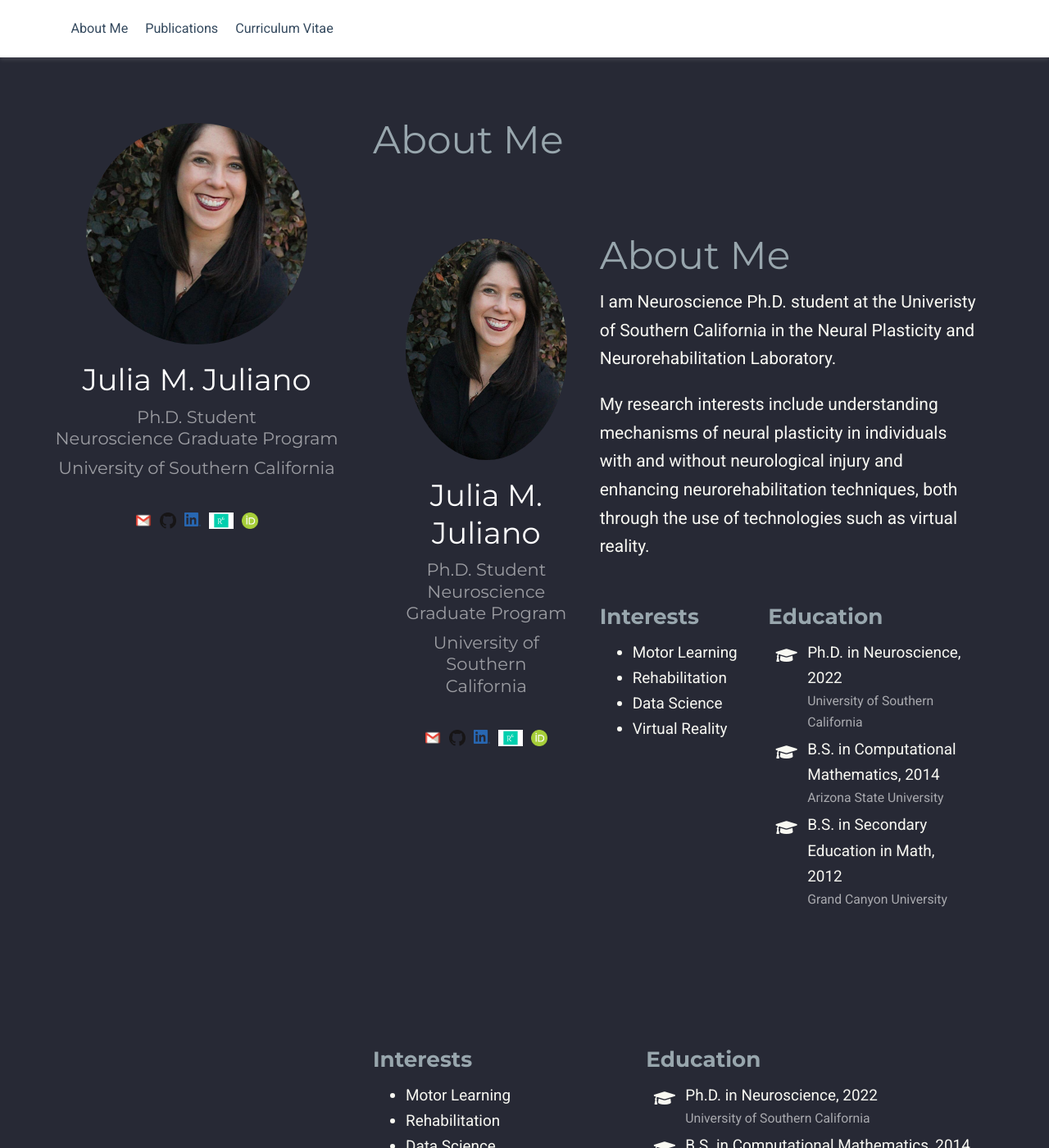
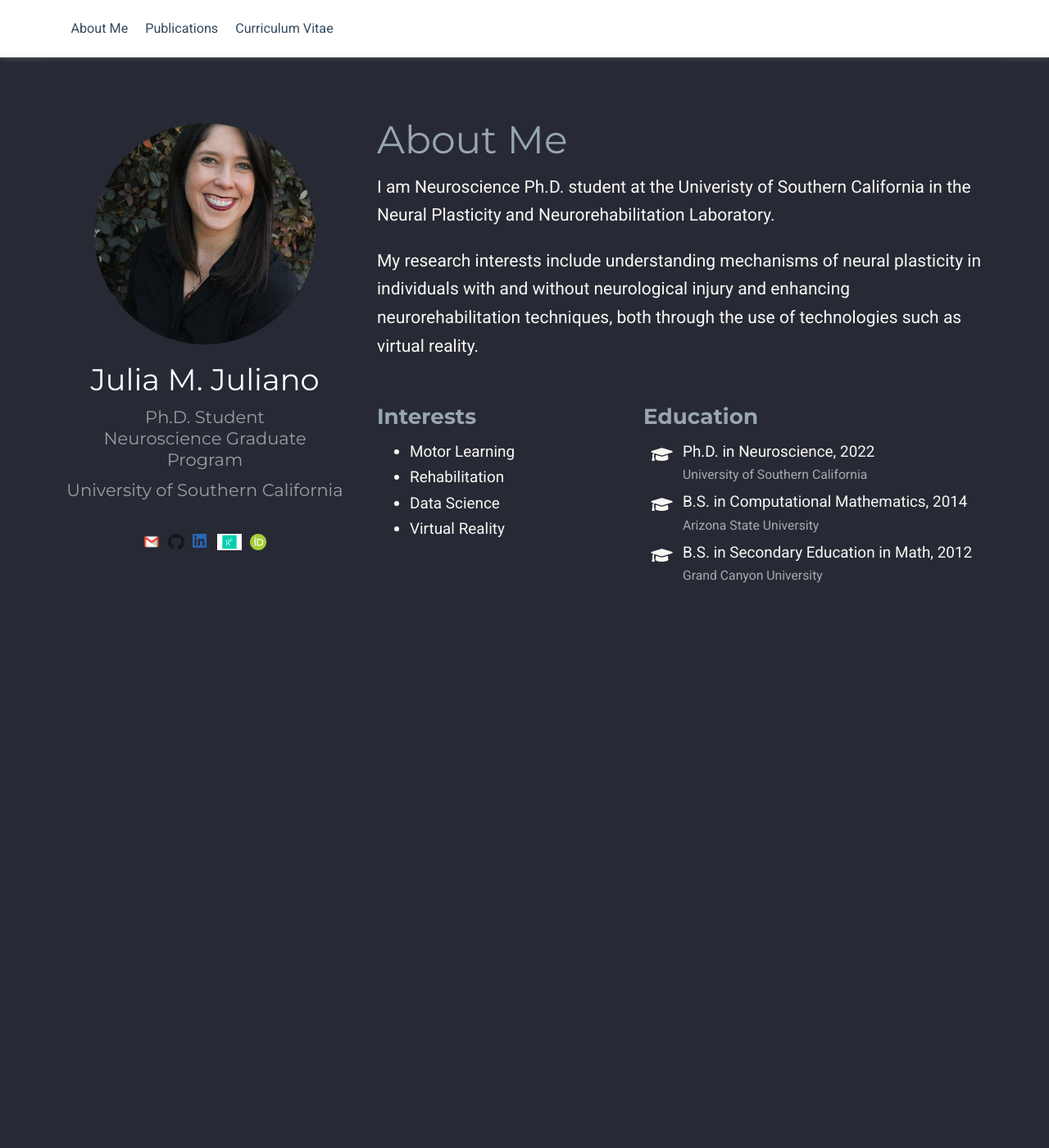
Before and after one commit to juliamjuliano/juliamjuliano.github.io, a Jekyll site: the page built from index.html, in a window 1280 px wide and 1400 px high. Shown: the whole window at 82% size. Built offline with Jekyll 4.4.1, drawn with Linux system fonts in a browser that asks for light colours; nearby versions of some CDN libraries; a style sheet for code colours, icons or effects is not loaded.

Commit message:
Update academic.html

```diff
--- a/_layouts/academic.html
+++ b/_layouts/academic.html
@@ -90,86 +90,9 @@
         </div>
     </nav>
 
-    <section id="about" class="home-section wg-about">
-        <div class="container">
-            <div class="row">
-                <div class="col-12 col-lg-4">
-                    <div id="profile">
-                        <img class="avatar avatar-circle" src="/images/headshot_2020.jpg" alt="Julia M. Juliano" />
+    <div class="container">
 
-                        <div class="portrait-title">
-                            <h2>Julia M. Juliano<br/></h2>
-                            <h3>
-                                Ph.D. Student<br/>
-                                <span>Neuroscience Graduate Program<br/><span>
+    {{ content }}
 
-                            </h3>
-                            <h3><span>University of Southern California</span></h3>
-                        </div>
-
-                        <ul class="network-icon" aria-hidden="true">
-                            <li><img border="0" alt="Email" src="/images/email_icon.png" width="20" height="20" /> <a href="mailto:julia.m.juliano@gmail.com"></a></li>
-                            <li><img border="0" alt="GitHub" src="/images/github_icon.png" width="20" height="20" /> <a href="https://github.com/juliamjuliano"></a></li>
-                            <li><img border="0" alt="LinkedIn" src="/images/linkedin_icon.png" width="20" height="20" /> <a href="https://www.linkedin.com/in/julia-juliano/"></a></li>
-                            <li><img border="0" alt="ResearchGate" src="/images/researchgate_icon.png" width="30" height="20" /> <a href="https://www.researchgate.net/profile/Julia_Juliano"></a></li>
-                            <li><img border="0" alt="ORCID" src="/images/orcid_icon.png" width="20" height="20" /> <a href="https://orcid.org/0000-0003-4513-2624"></a></li>
-                        </ul>
-                    </div>
-                </div>
-
-                <div class="col-12 col-lg-8">
-                    <h1>About Me</h1>
-                    <div class="container">
-                        {{ content }}
-                    </div>
-                    <!-- /.container -->
-
-                    <div class="row">
-                        <div class="col-md-5">
-                            <h3>Interests</h3>
-
-                            <ul class="ul-interests">
-                                <li>Motor Learning</li>
-                                <li>Rehabilitation</li>
-                                <li>Data Science</li>
-                                <li>Virtual Reality</li>
-                            </ul>
-                        </div>
-
-                        <meta name="viewport" content="width=device-width, initial-scale=1" />
-                        <link rel="stylesheet" href="https://cdnjs.cloudflare.com/ajax/libs/font-awesome/4.7.0/css/font-awesome.min.css" />
-
-                        <div class="col-md-7">
-                            <h3>Education</h3>
-                            <ul class="ul-edu fa-ul">
-                                <li>
-                                    <i class="fa-li fas fa-graduation-cap"></i>
-                                    <div class="description">
-                                        <p class="course">Ph.D. in Neuroscience, 2022</p>
-                                        <p class="institution">University of Southern California</p>
-                                    </div>
-                                </li>
-
-                                <li>
-                                    <i class="fa-li fas fa-graduation-cap"></i>
-                                    <div class="description">
-                                        <p class="course">B.S. in Computational Mathematics, 2014</p>
-                                        <p class="institution">Arizona State University</p>
-                                    </div>
-                                </li>
-
-                                <li>
-                                    <i class="fa-li fas fa-graduation-cap"></i>
-                                    <div class="description">
-                                        <p class="course">B.S. in Secondary Education in Math, 2012</p>
-                                        <p class="institution">Grand Canyon University</p>
-                                    </div>
-                                </li>
-                            </ul>
-                        </div>
-                    </div>
-                </div>
-            </div>
-        </div>
-    </section>
+    </div><!-- /.container -->
 </body>
```
